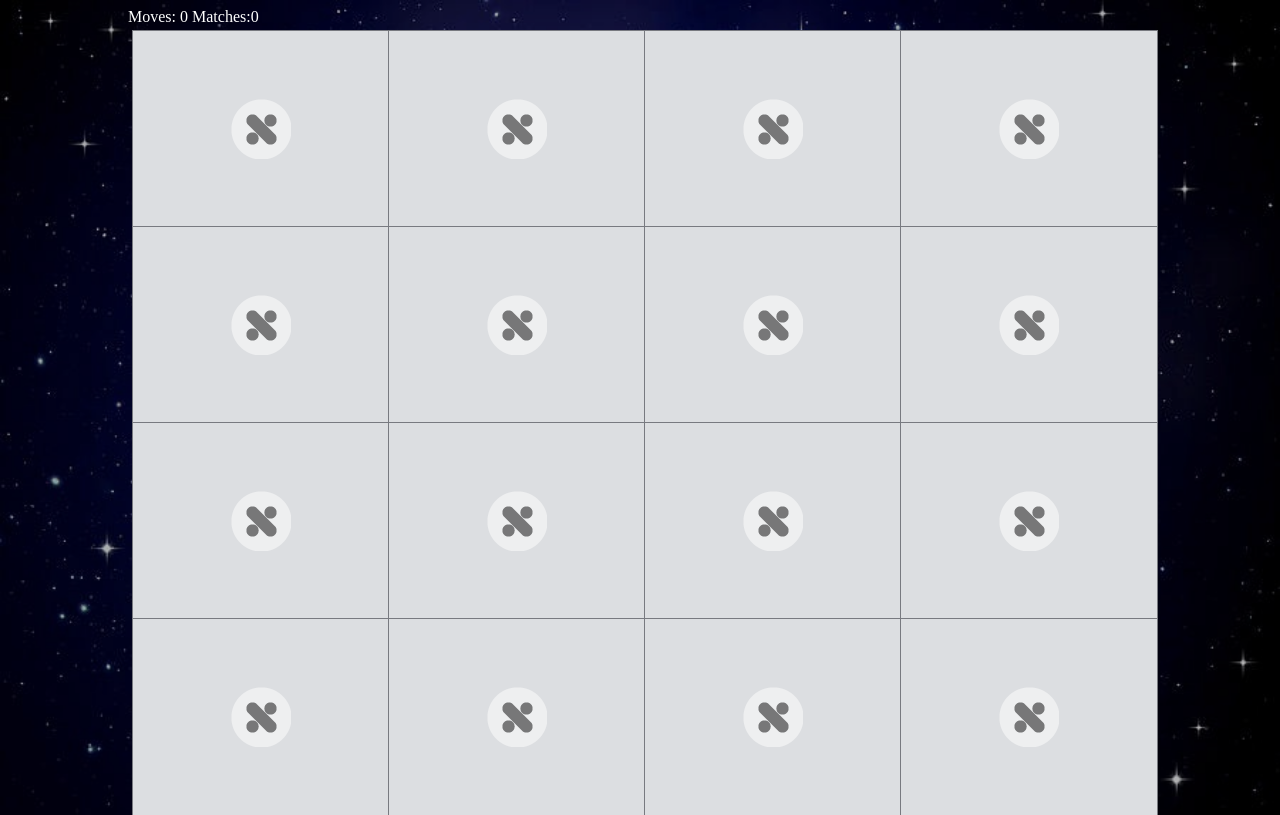
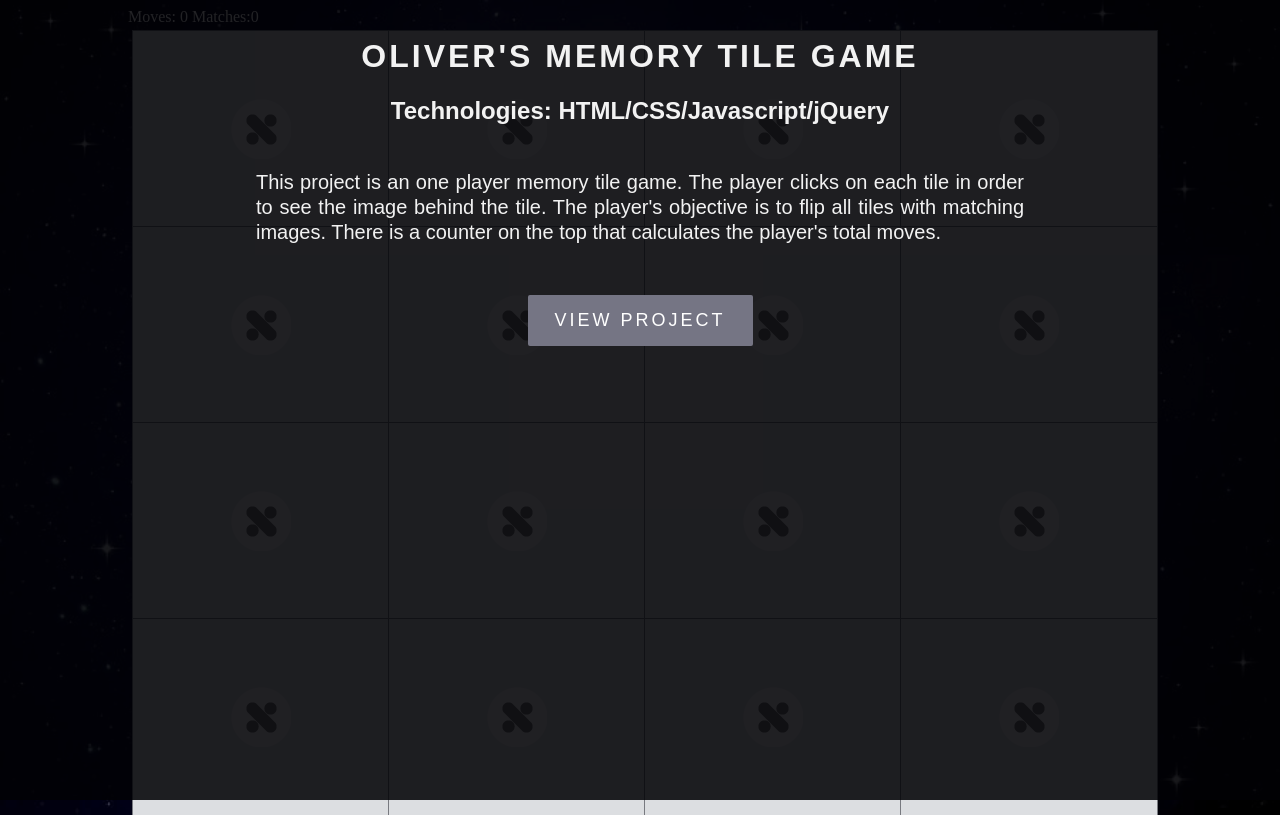
Before and after one commit to oliverlai55/memory-tile-game-2016, a plain HTML site: page index.html in a window 1280 px wide. Drawn offline with Linux system fonts and the light colour scheme.

Commit message:
introduction page added

```diff
--- a/css/memory.css
+++ b/css/memory.css
@@ -1,6 +1,56 @@
 body{
   background: linear-gradient( rgba(0, 0, 0, 0.3), rgba(0, 0, 0, 0.3)), url('../img/background.jpg') no-repeat top center fixed;
   background-size: cover;
+}
+#intro-page-wrapper{
+    text-align: center;
+    overflow: scroll;
+    position: absolute;
+    width: 100%;
+    background-color: rgba(2,2,5,0.87);
+    top: 0px;
+    left: 0px;
+    z-index: 1000000000;
+    color: #f2f2f2;
+    font-family: arial;
+}
+
+#intro-page-wrapper h1{
+    text-align: center;
+    text-transform: uppercase;
+    letter-spacing: 3px;
+    margin-top: 3%
+}
+
+#intro-page-wrapper p{
+    line-height: 125%;
+    width: 60%;
+    margin: auto;
+    text-align: justify;
+    font-size: 20px;
+    padding-top: 25px;
+    padding-bottom: 20px;
+    font-weight: 300;
+}
+
+#intro-page-wrapper button{
+    border-radius: 2px;
+    text-transform: uppercase;
+    text-align: center;
+    width: 225px;
+    padding: 15px;
+    color: white;
+    background-color: #757584;
+    margin: auto;
+    font-size: 18px;
+    margin-top: 30px;
+    border: 0px;
+    letter-spacing: 3px;
+}
+
+#intro-page-wrapper button:hover{
+    cursor: pointer;
+    background-color: #a3a3ad;
 }
 img {
   display: block;
--- a/index.html
+++ b/index.html
@@ -20,6 +20,14 @@ put in to help you get there.
         <script type="text/javascript" src="js/scripts.js"></script>
     </head>
     <body>
+    <div id="intro-page-wrapper">
+        <div id="intro-page">
+            <h1>Oliver's Memory Tile Game</h1>
+            <h2>Technologies: HTML/CSS/Javascript/jQuery</h2>
+            <p>This project is an one player memory tile game.  The player clicks on each tile in order to see the image behind the tile.  The player's objective is to flip all tiles with matching images.  There is a counter on the top that calculates the player's total moves.</p>
+                <button id="intro-button" onclick="viewProject()">View Project</button>
+        </div>
+    </div>
         <div id="mg_wrapper" class="mg_wrapper">
             <div id="moves">Moves: <span id="total-moves">0</span> Matches:<span id="total-moves">0</span></div>
             <div id="mg_contents" class="mg_contents">
--- a/js/scripts.js
+++ b/js/scripts.js
@@ -1,3 +1,15 @@
+setTimeout(function(){
+    var windowHeight = window.innerHeight;
+    $('#intro-page-wrapper').css('height', windowHeight + 'px');
+    var contentHeight = $('#intro-page').height();
+    var paddingAdjust = parseInt((windowHeight - contentHeight-25)/2);
+    $('#logo').css('padding-top', paddingAdjust + 'px');
+},10);
+
+function viewProject(){
+    document.getElementById("intro-page-wrapper").style.display="none";
+}
+
 var moves=0;
 
 $(document).ready(function(){
```
